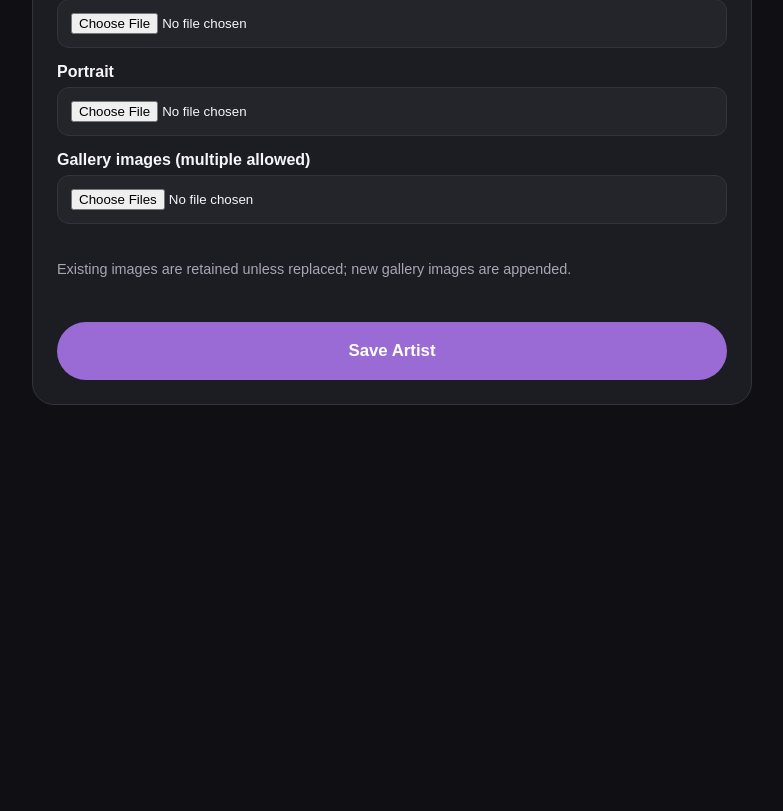
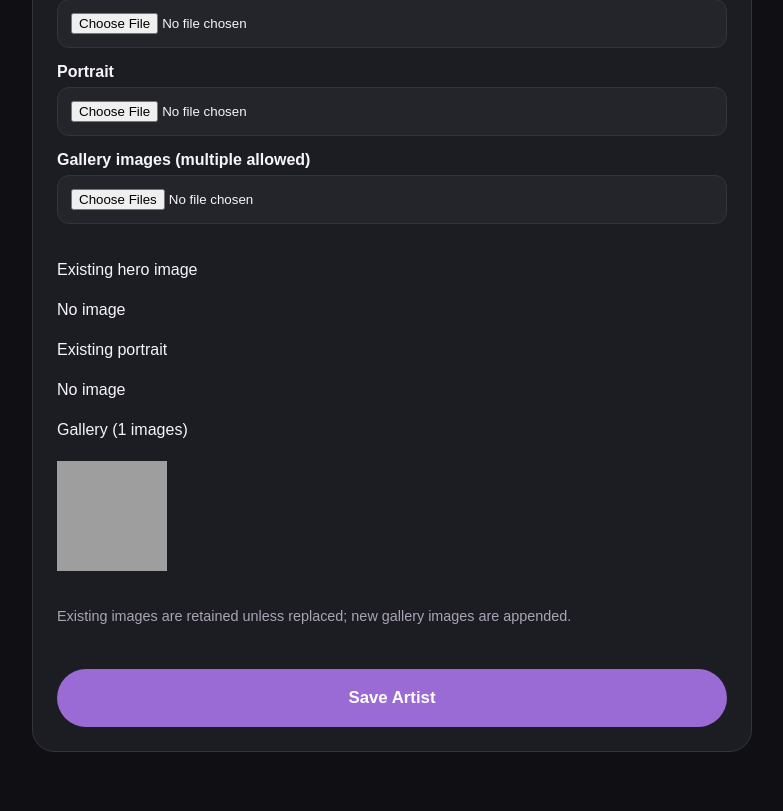
Before and after one commit to Mrgnoblennon/side-b, a Flask app: template templates/admin_artist_form.html in a window 1280 px wide. Shown: the part 978-1789 px from the top of the page, without its empty margins (58-841 px from the left). Before the commit the page ends 1383 px from the top, so only its background shows below. Run offline with Flask 3, Linux system fonts and the light colour scheme; the template is opened without the code that fills it: most values are stand-ins (such as "Sample title", 1, 10 or a date in 2020); grey boxes are pictures that could not be loaded.

Commit message:
Improve catalogue admin UI and previews

```diff
--- a/templates/admin_artist_form.html
+++ b/templates/admin_artist_form.html
@@ -12,5 +12,5 @@
 <label>Hero image <input type="file" name="image" accept="image/jpeg,image/png,image/webp,image/gif"></label>
 <label>Portrait <input type="file" name="portrait" accept="image/jpeg,image/png,image/webp,image/gif"></label>
 <label>Gallery images (multiple allowed) <input type="file" name="gallery" multiple accept="image/jpeg,image/png,image/webp,image/gif"></label>
-{% if artist %}<p class="admin-edit-note">Existing images are retained unless replaced; new gallery images are appended.</p>{% endif %}
+{% if artist %}<div class="admin-existing-images"><p>Existing hero image</p>{% if artist.image %}<img src="{{ url_for('static', filename=artist.image) }}" alt="Hero preview" style="max-width:180px;max-height:160px;object-fit:contain">{% else %}<p>No image</p>{% endif %}<p>Existing portrait</p>{% if artist.portrait %}<img src="{{ url_for('static', filename=artist.portrait) }}" alt="Portrait preview" style="max-width:180px;max-height:160px;object-fit:contain">{% else %}<p>No image</p>{% endif %}<p>Gallery ({{ artist.gallery|length }} images)</p><div style="display:flex;flex-wrap:wrap;gap:12px">{% for path in artist.gallery %}<img src="{{ url_for('static', filename=path) }}" alt="Gallery image {{ loop.index }}" style="width:110px;height:110px;object-fit:cover">{% endfor %}</div></div><p class="admin-edit-note">Existing images are retained unless replaced; new gallery images are appended.</p>{% endif %}
 <button type="submit" class="product-add-cart">Save Artist</button></form></section></div></main>{% endblock %}
```
